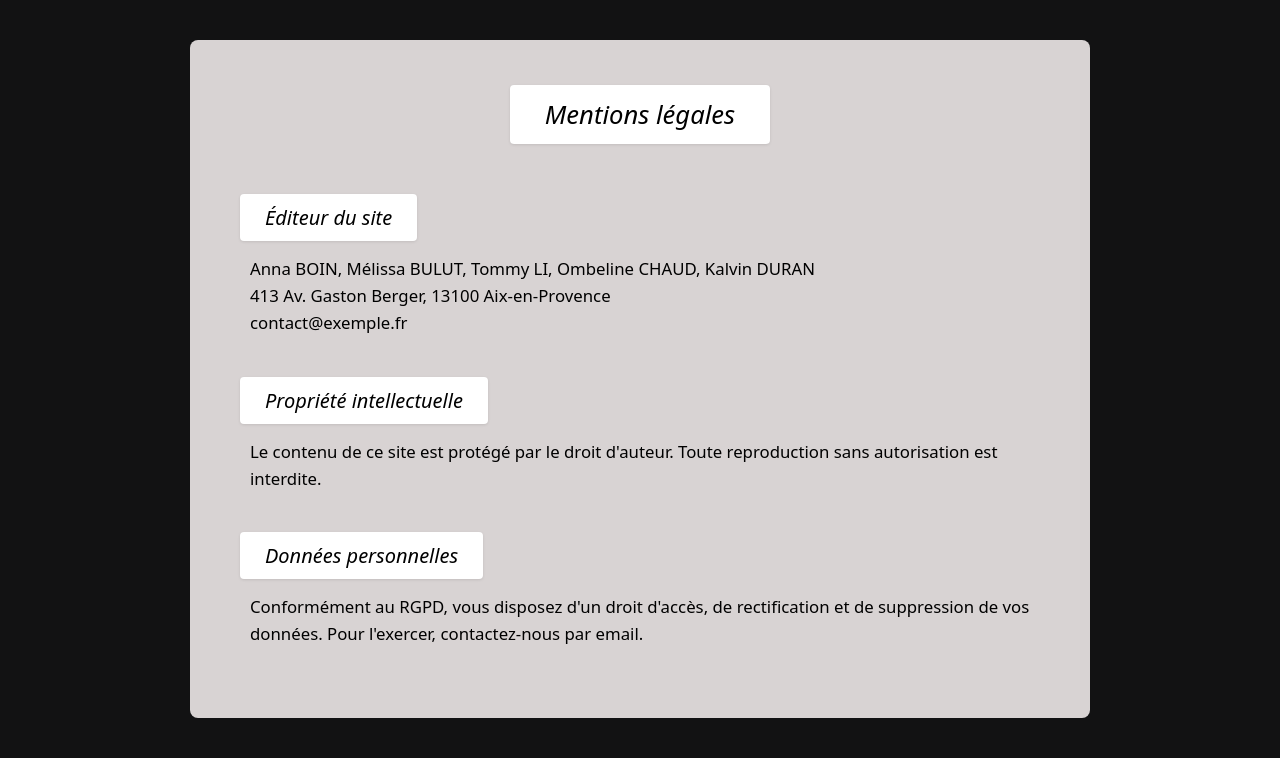
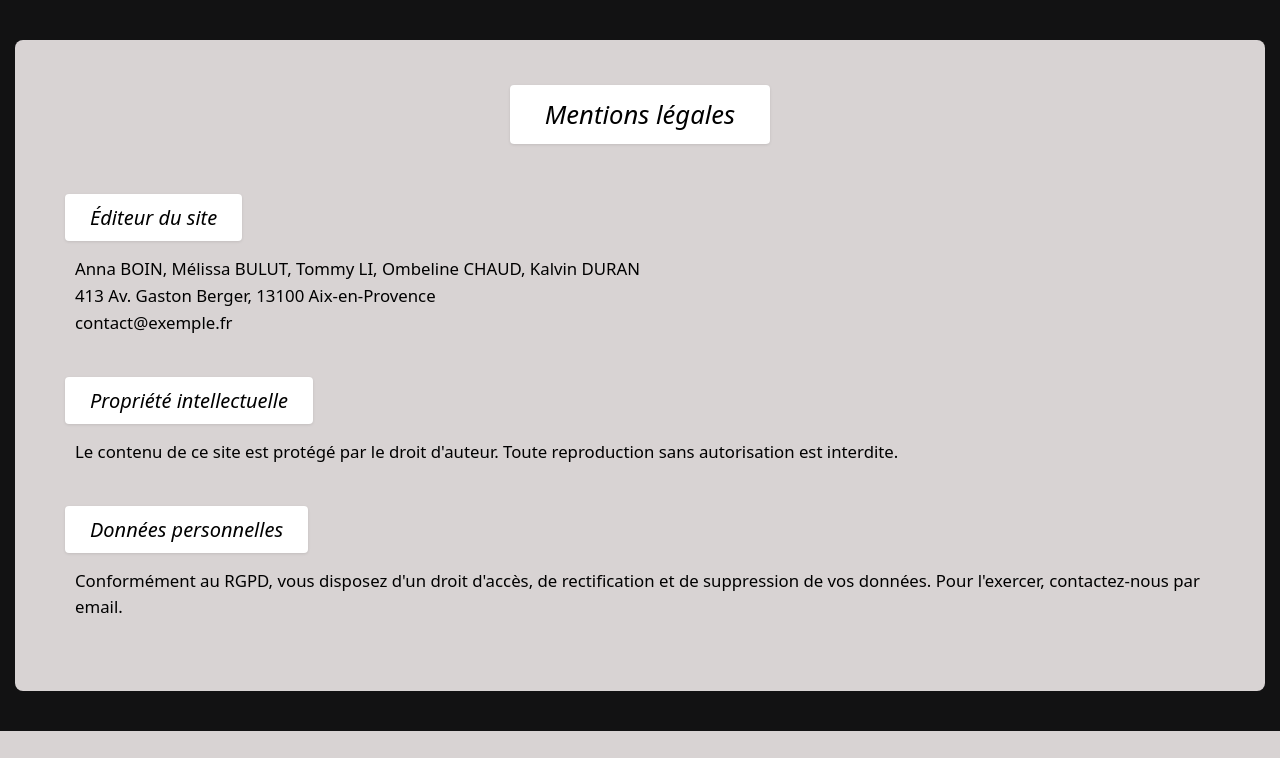
Before and after one commit to SAEDeuxiemeA/SAEdeuxiemeA, a PHP site: page /application/vue/ViewLegal.php in a window 1280 px wide. Shown: the part 112-870 px from the top of the page. After the commit the page ends 843 px from the top, so only its background shows below. Run offline with PHP 8.4, Linux system fonts and the light colour scheme.

Commit message:
feat(feature/CSS) : modification du CSS de la page legal

```diff
--- a/application/CSS/legal.css
+++ b/application/CSS/legal.css
@@ -1,6 +1,5 @@
 main {
-    width: 90%;
-    max-width: 900px;
+    width: calc(100% - 30px);
     margin: 20px auto;
     background-color: #d8d3d3;
     border-radius: 8px;
```
